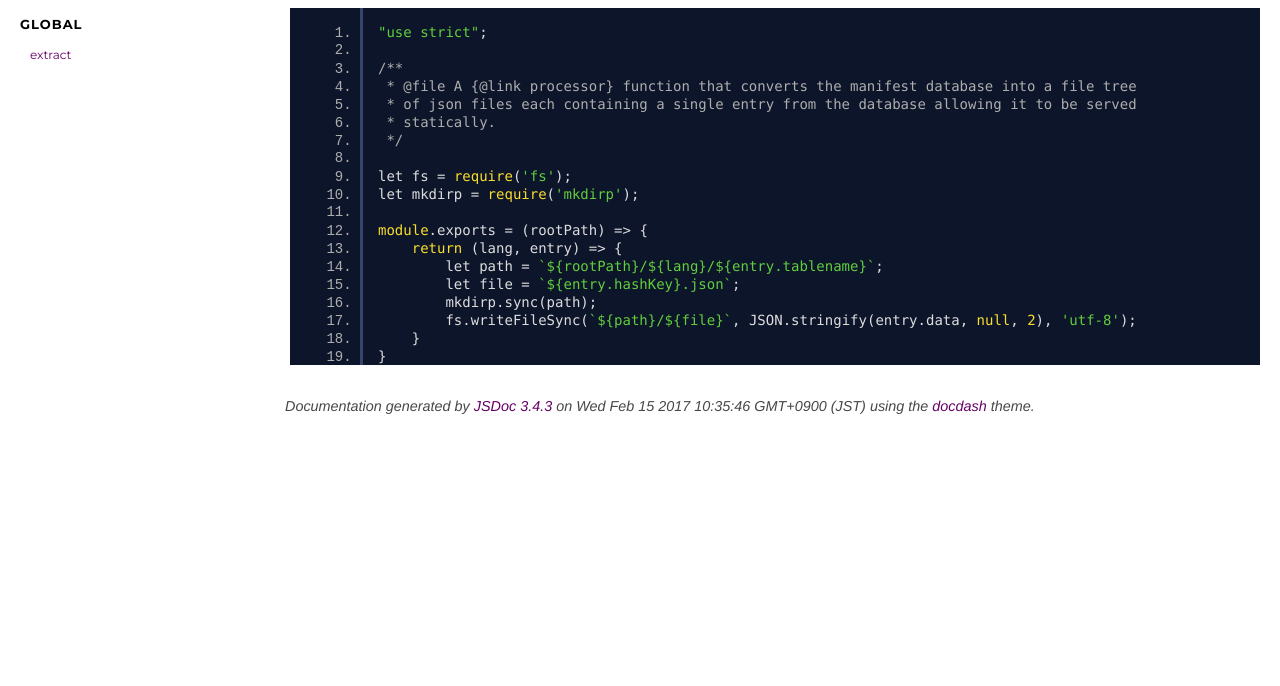
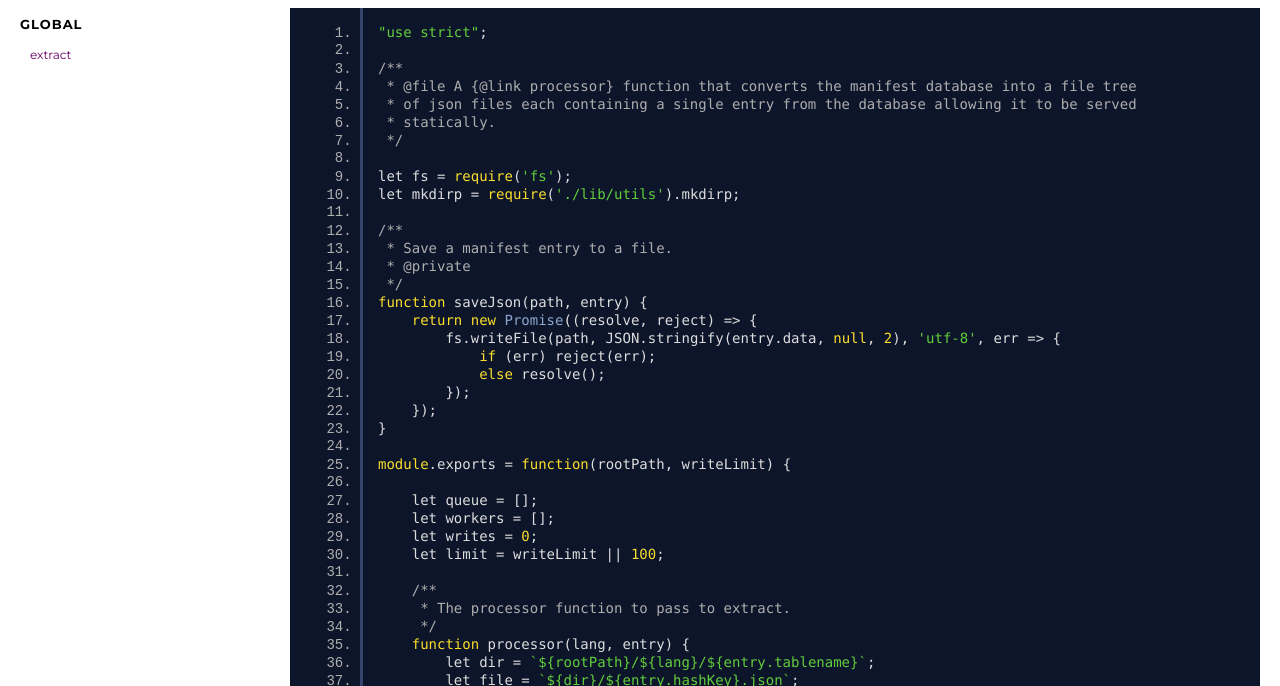
Before and after one commit to jasoma/destiny-manifest-extractor, a website: page docs/file-tree.js.html in a window 1280 px wide. Shown: the part 114-800 px from the top of the page. Drawn offline with Linux system fonts and the light colour scheme.

Commit message:
update docs

```diff
--- a/docs/file-tree.js.html
+++ b/docs/file-tree.js.html
@@ -54,15 +54,82 @@
  */
 
 let fs = require('fs');
-let mkdirp = require('mkdirp');
+let mkdirp = require('./lib/utils').mkdirp;
 
-module.exports = (rootPath) => {
-    return (lang, entry) => {
-        let path = `${rootPath}/${lang}/${entry.tablename}`;
-        let file = `${entry.hashKey}.json`;
-        mkdirp.sync(path);
-        fs.writeFileSync(`${path}/${file}`, JSON.stringify(entry.data, null, 2), 'utf-8');
+/**
+ * Save a manifest entry to a file.
+ * @private
+ */
+function saveJson(path, entry) {
+    return new Promise((resolve, reject) => {
+        fs.writeFile(path, JSON.stringify(entry.data, null, 2), 'utf-8', err => {
+            if (err) reject(err);
+            else resolve();
+        });
+    });
+}
+
+module.exports = function(rootPath, writeLimit) {
+
+    let queue = [];
+    let workers = [];
+    let writes = 0;
+    let limit = writeLimit || 100;
+
+    /**
+     * The processor function to pass to extract.
+     */
+    function processor(lang, entry) {
+        let dir = `${rootPath}/${lang}/${entry.tablename}`;
+        let file = `${dir}/${entry.hashKey}.json`;
+        queue.push({
+            dir: dir,
+            file: file,
+            entry: entry
+        });
+        write();
     }
+
+    /**
+     * Start another write worker if the limit has not been reached.
+     */
+    function write() {
+        if (writes >= limit) return;
+        writes++;
+        let data = queue.shift()
+        workers.push(doWrite(data));
+    }
+
+    /**
+     * The write worker function, takes an entry from the queue and
+     * writes it to a file. Once the write is complete the next item
+     * in the queue is taken. Stops when the queue is empty.
+     */
+    function doWrite(data) {
+        return mkdirp(data.dir)
+            .then(() => saveJson(data.file, data.entry))
+            .then(() => {
+                let next = queue.shift();
+                if (next) {
+                    return doWrite(data);
+                }
+                else {
+                    writes--;
+                }
+            });
+    }
+
+    /**
+     * Waits for all the worker operations to complete.
+     */
+    function waitDone() {
+        return Promise.all(workers);
+    }
+
+    return {
+        processor: processor,
+        waitDone: waitDone
+    };
 }
 </code></pre>
             </article>
@@ -73,7 +140,7 @@ module.exports = (rootPath) => {
     <br class="clear">
 
     <footer>
-        Documentation generated by <a href="https://github.com/jsdoc3/jsdoc">JSDoc 3.4.3</a> on Wed Feb 15 2017 10:35:46 GMT+0900 (JST) using the <a href="https://github.com/clenemt/docdash">docdash</a> theme.
+        Documentation generated by <a href="https://github.com/jsdoc3/jsdoc">JSDoc 3.4.3</a> on Sat Feb 18 2017 15:53:23 GMT+0900 (JST) using the <a href="https://github.com/clenemt/docdash">docdash</a> theme.
     </footer>
 
     <script>
--- a/file-tree.js
+++ b/file-tree.js
@@ -11,6 +11,7 @@ let mkdirp = require('./lib/utils').mkdirp;
 
 /**
  * Save a manifest entry to a file.
+ * @private
  */
 function saveJson(path, entry) {
     return new Promise((resolve, reject) => {
```
Also changed, not shown: docs/ManifestEntry.html (+1 -1 lines), docs/global.html (+1 -1 lines), docs/index.html (+1 -1 lines), docs/index.js.html (+1 -1 lines), docs/lib_process-db.js.html (+1 -1 lines), docs/plumbing.js.html (+2 -2 lines).
